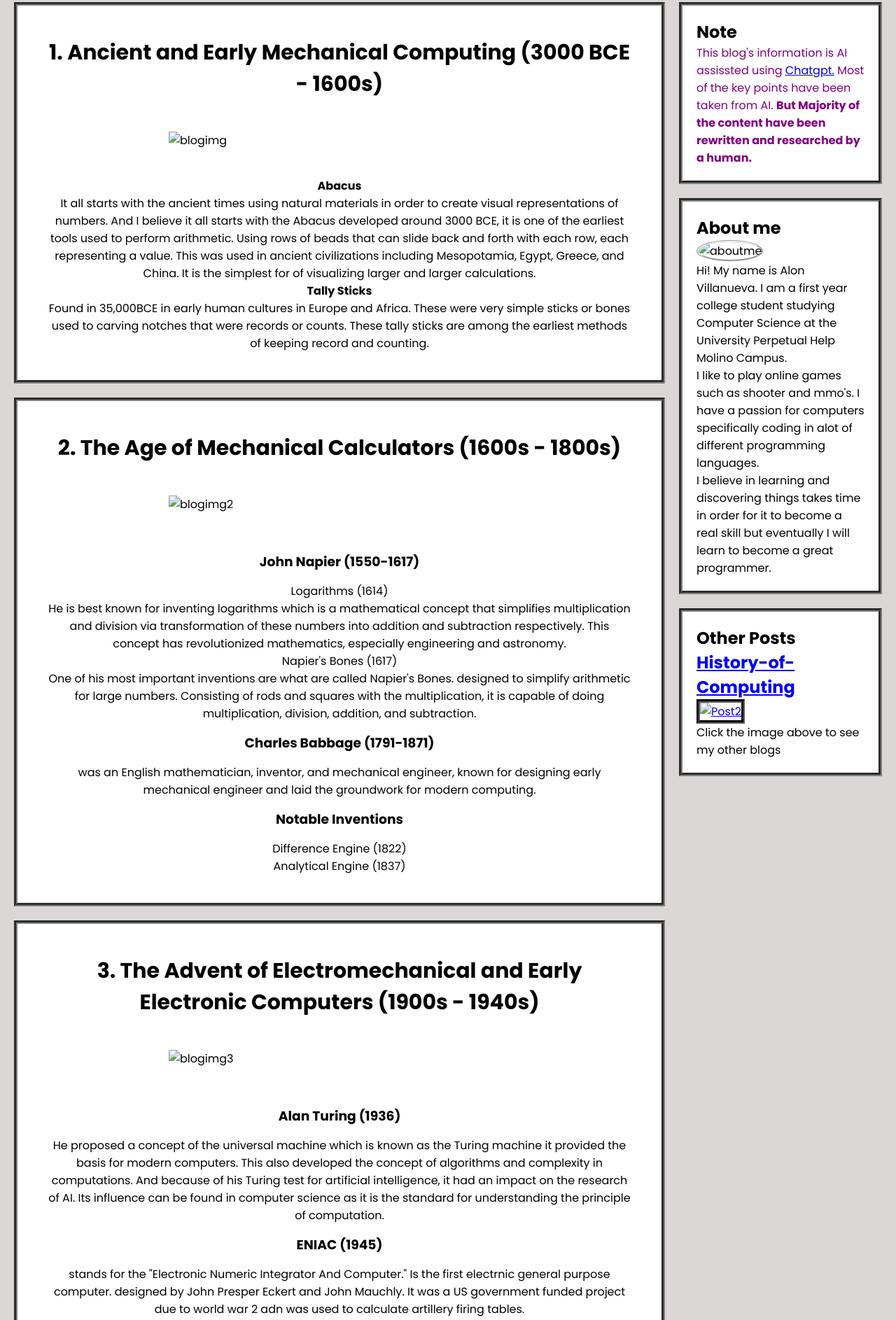
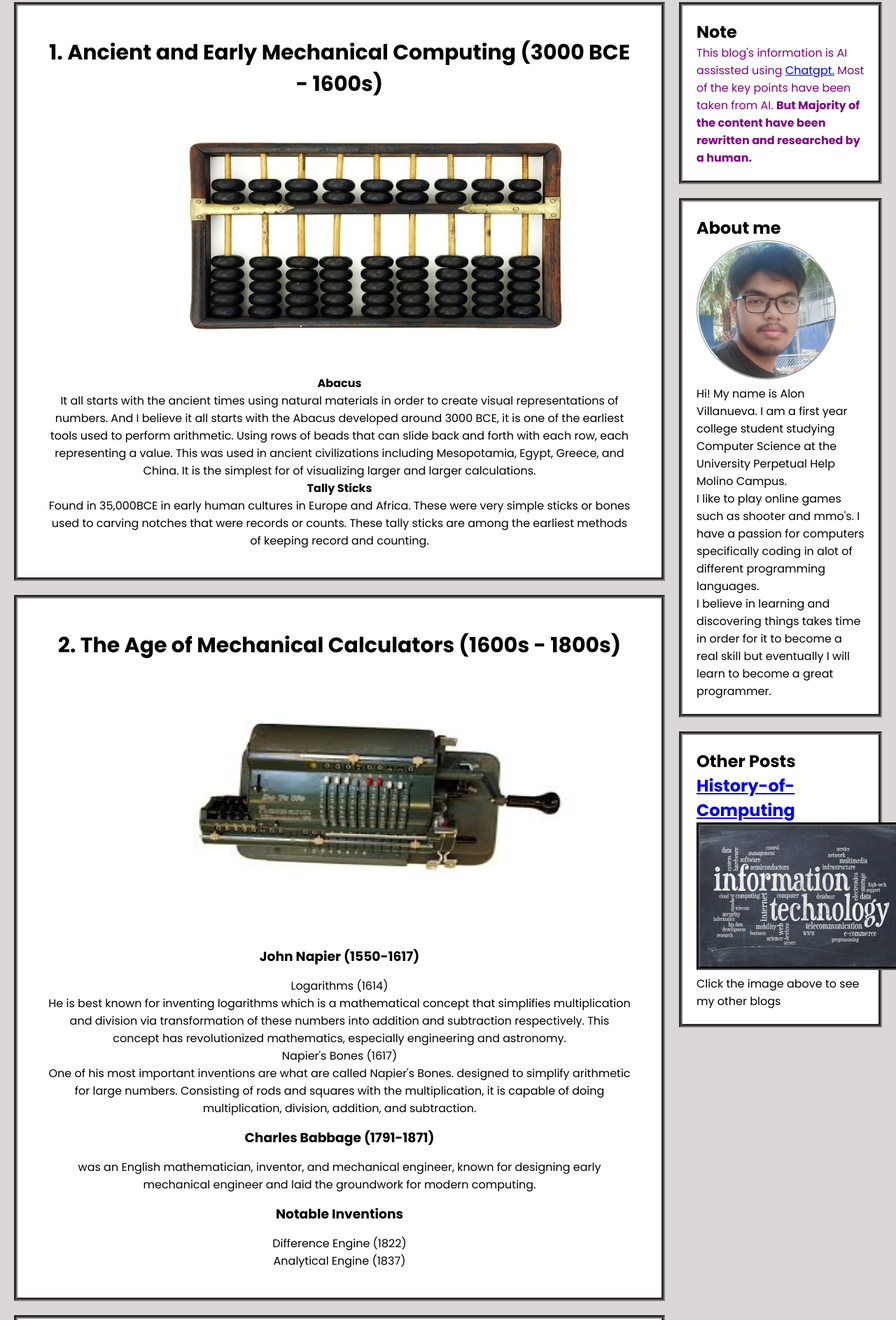
Before and after one commit to Dreadknight966/Dreadknight966.github.io, a plain HTML site: page The history of Computing.html in a window 1280 px wide. Shown: the part 307-2193 px from the top of the page at 70% size. Drawn offline with Linux system fonts and the light colour scheme.

Commit message:
Update The history of Computing.html

```diff
--- a/The history of Computing.html
+++ b/The history of Computing.html
@@ -16,7 +16,6 @@
 
 <body>
     <!--Title-->
-
     <div class = "header_box">
         <h2>The History of Computing</h2>
     </div>
@@ -32,7 +31,7 @@
                     </div>
                 <!--Image-->
                     <div class="blog_image">
-                        <img src="Abacus.jpg" alt="blogimg">
+                        <img src="/assets/Abacus.jpg" alt="blogimg">
                     </div>
                 <!--blog text-->
                     <div class="blog_text">
@@ -55,7 +54,7 @@
                 </div>
                 <!--Image-->
                     <div class="blog_image">
-                        <img src="mechanical.jpg" alt="blogimg2">
+                        <img src="/Assets/mechanical.jpg" alt="blogimg2">
                     </div>
                 <!--blog text-->
                     <div class="blog_text">
@@ -82,7 +81,7 @@
                 </div>
                 <!--Image-->
                     <div class="blog_image">
-                        <img src="turing machine.jpg" alt="blogimg3">
+                        <img src="/Assets/turing machine.jpg" alt="blogimg3">
                     </div>
                 <!--blog text-->
                     <div class="blog_text">
@@ -104,7 +103,7 @@
                 </div>
                 <!--Image-->
                     <div class="blog_image">
-                        <img src="Apple1&2.jpg" alt="blogimg4">
+                        <img src="/Assets/Apple1&2.jpg" alt="blogimg4">
                     </div>
                 <!--blog text-->
                     <div class="blog_text">
@@ -124,7 +123,7 @@
                 </div>
                 <!--Image-->
                     <div class="blog_image">
-                        <img src="Modern.jpg" alt="blogimg5">
+                        <img src="/Assets/Modern.jpg" alt="blogimg5">
                     </div>
                 <!--blog text-->
                     <div class="blog_text">
@@ -146,7 +145,7 @@
                 </div>
                 <!--Image-->
                     <div class="blog_image">
-                        <img src="vr.jpg" alt="blogimg6">
+                        <img src="/Assets/vr.jpg" alt="blogimg6">
                     </div>
                 <!--blog text-->
                     <div class="blog_text">
@@ -167,7 +166,7 @@
         <div class="container">
             <h2>About me</h2>
             <div class="abtmeimg">
-                <img src="selfie.jpg" width="200px" alt="aboutme">
+                <img src="/Assets/selfie.jpg" width="200px" alt="aboutme">
             </div>
             <p>Hi! My name is Alon Villanueva. I am a first year college student studying Computer Science at the University Perpetual Help Molino Campus. <br> I like to play online games such as shooter and mmo's. I have a passion for computers specifically coding in alot of different programming languages. <br> I believe in learning and discovering things takes time in order for it to become a real skill but eventually I will learn to become a great programmer.</p>
         </div>
@@ -177,7 +176,7 @@
             <div class="Otherposts">
             <a href="The basics of IT.html">
                 <h2>History-of-Computing</h2>
-            <img src="IT basics.png" alt="Post2">
+            <img src="/Assets/IT basics.png" alt="Post2">
             </a>
             <p>Click the image above to see my other blogs</p>
         </div>
```
